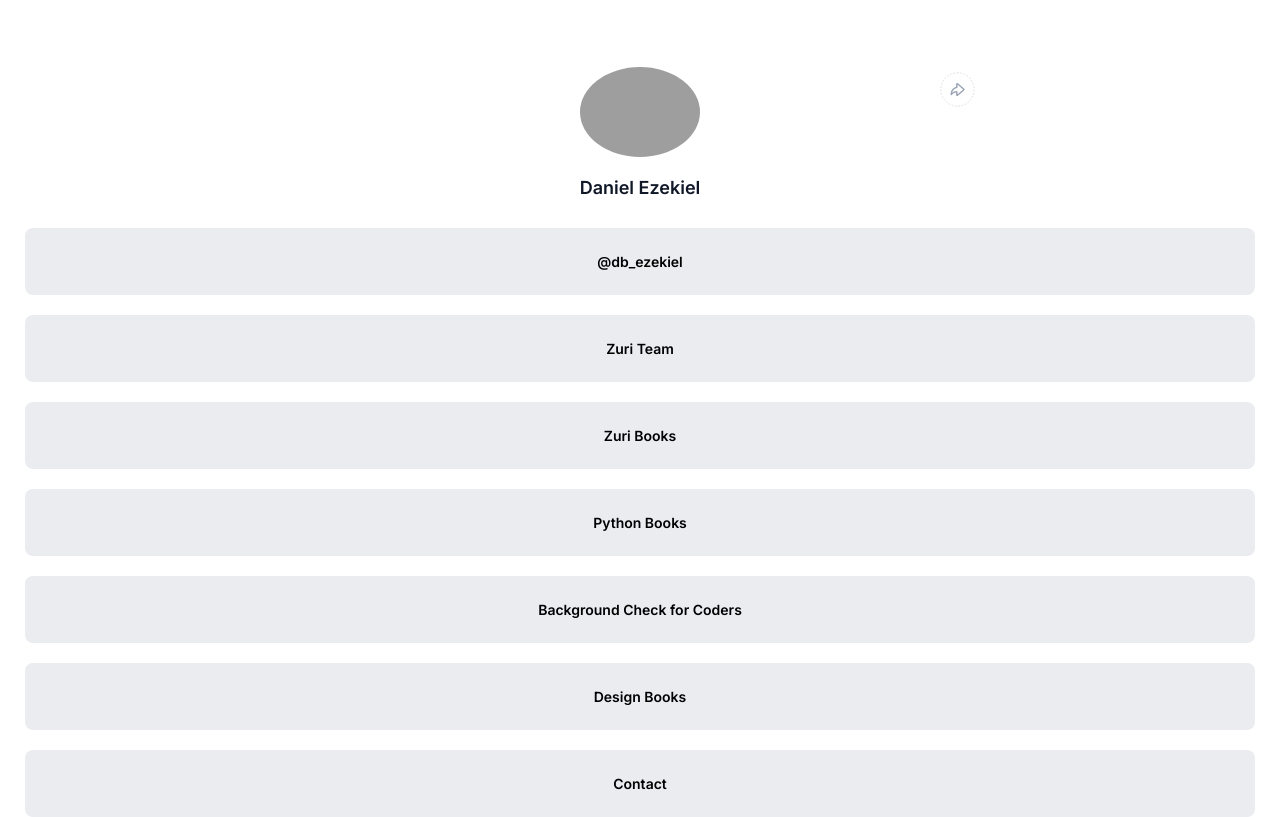
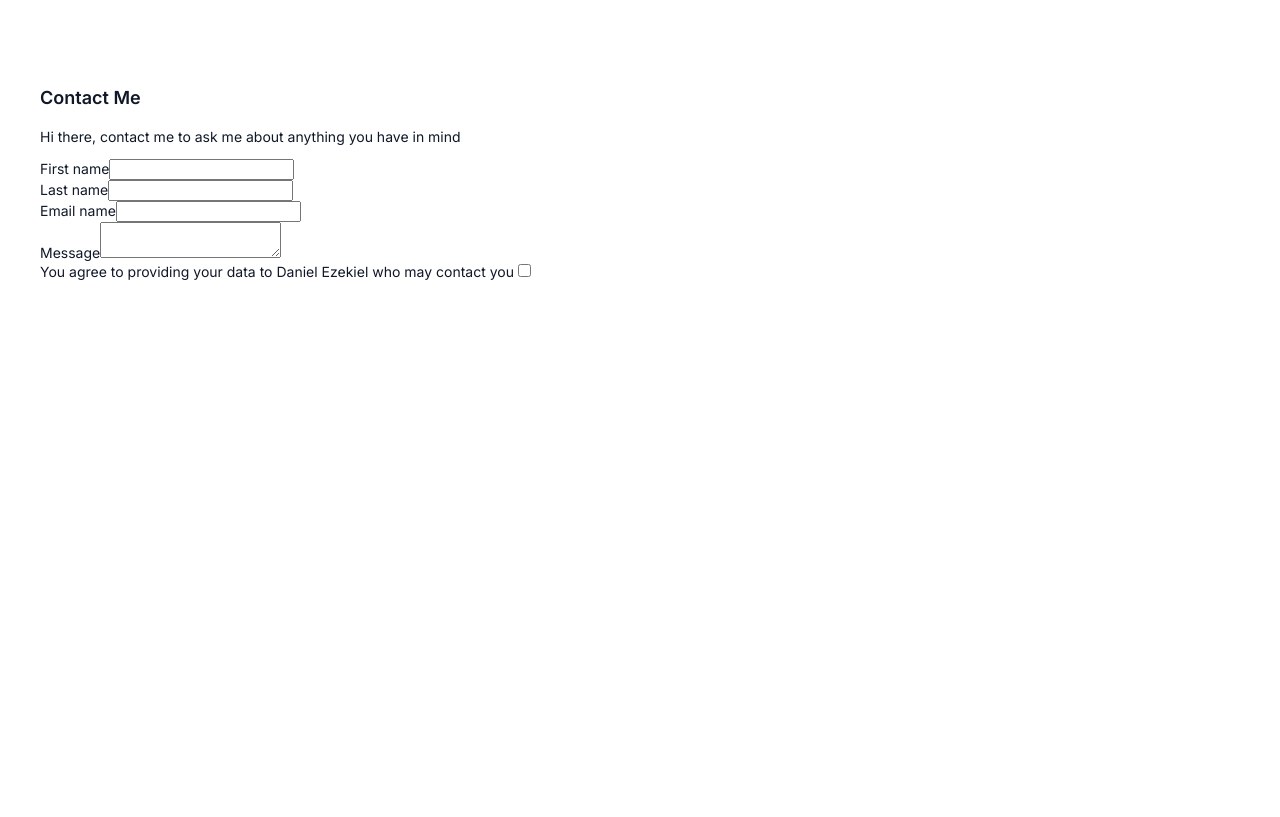
Before and after one commit to Daniel-Ezekiel/HNG-I9, a React (Create React App) app in the folder linktree-profile-page/: page /contact in a window 1280 px wide. Shown: the top 817 px of the page. Built offline with nearby package versions, Linux system fonts and the light colour scheme; grey boxes are pictures that could not be loaded.

Commit message:
feat: routed the app to the home and contact pages using react router

```diff
--- a/linktree-profile-page/src/App.js
+++ b/linktree-profile-page/src/App.js
@@ -1,18 +1,15 @@
-import ProfileInfo from './components/ProfileInfo';
-import ExternalLinks from './components/ExternalLinks';
-import Footer from './components/Footer';
+import { Home } from './pages/Home';
+import { Contact } from './pages/Contact';
+import { Route, Routes } from 'react-router-dom';
 
 function App() {
   return (
-    <div className="App">
-      <main>
-        <ProfileInfo elementId="user-info"/>
-
-        <ExternalLinks />
-
-        <Footer />
-      </main>
-    </div>
+    <>
+      <Routes>
+        <Route path="/" element={ <Home /> } />
+        <Route path='/contact' element={ <Contact /> } />
+      </Routes>
+    </>
   );
 }
 
```
